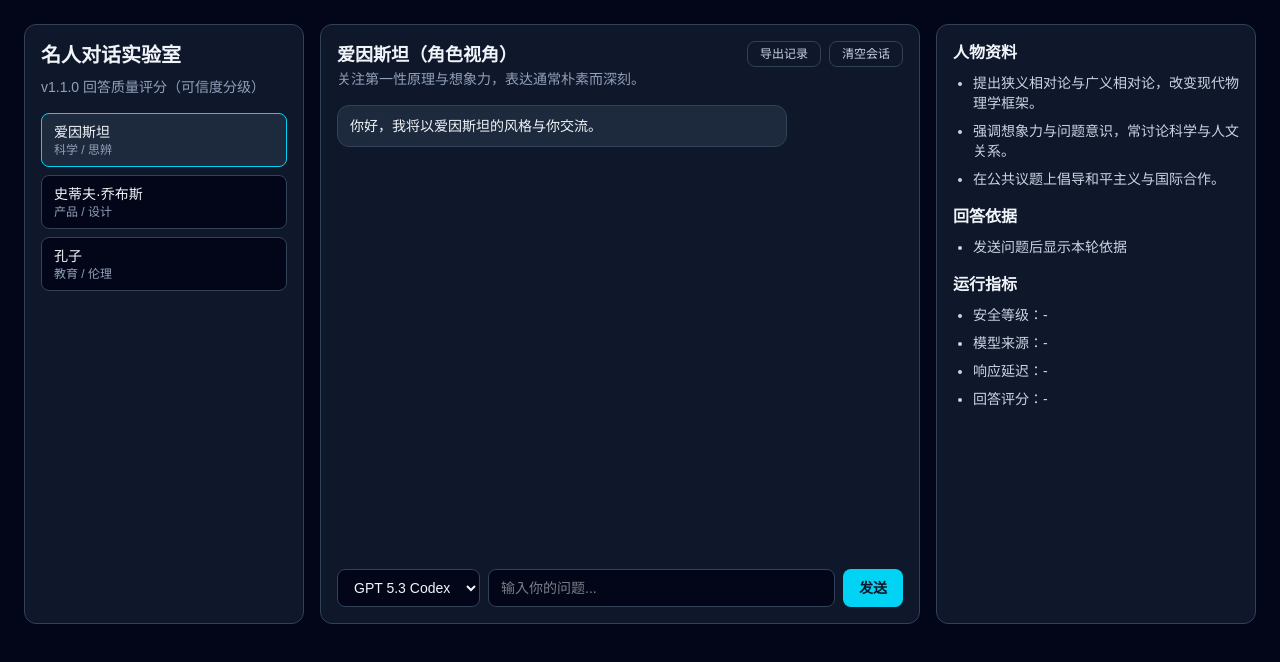
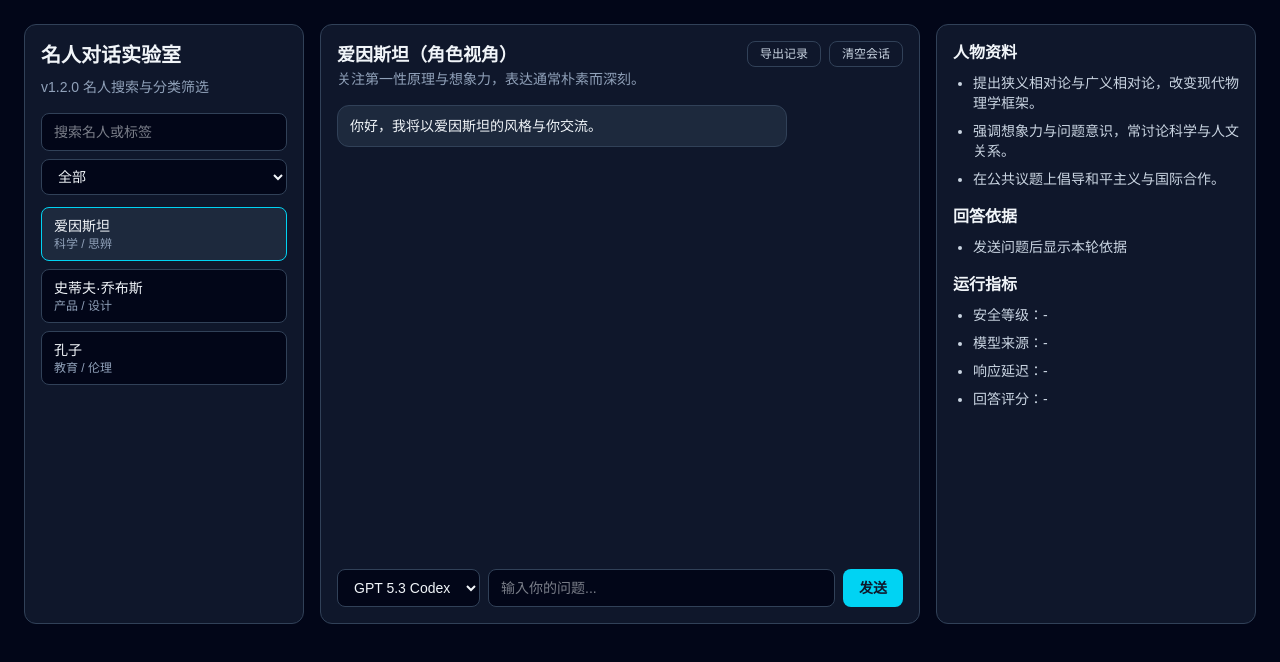
Before and after one commit to wjj5728/celebrity-chat, a Next.js app: page / in a window 1280 px wide. Shown: the top 662 px of the page. Built offline with nearby package versions, Linux system fonts and the light colour scheme.

Commit message:
v1.2.0: add persona search and tag filtering

```diff
--- a/app/page.tsx
+++ b/app/page.tsx
@@ -16,6 +16,8 @@ export default function HomePage() {
   const [personaId, setPersonaId] = useState(personas[0].id);
   const [model, setModel] = useState("gpt-5.3-codex");
   const [question, setQuestion] = useState("");
+  const [search, setSearch] = useState("");
+  const [tagFilter, setTagFilter] = useState("全部");
   const [messages, setMessages] = useState<Msg[]>([
     { role: "assistant", text: `你好，我将以${personas[0].name}的风格与你交流。` },
   ]);
@@ -24,6 +26,15 @@ export default function HomePage() {
   const [metaInfo, setMetaInfo] = useState<{ level?: string; latencyMs?: number; provider?: string; score?: number; scoreLevel?: string }>({});
 
   const current = useMemo(() => personas.find((p) => p.id === personaId) || personas[0], [personaId]);
+  const tags = useMemo(() => ["全部", ...Array.from(new Set(personas.map((p) => p.tag.split("/")[0].trim())))], []);
+  const filteredPersonas = useMemo(() => {
+    return personas.filter((p) => {
+      const hitTag = tagFilter === "全部" || p.tag.includes(tagFilter);
+      const key = search.trim().toLowerCase();
+      const hitSearch = !key || p.name.toLowerCase().includes(key) || p.tag.toLowerCase().includes(key);
+      return hitTag && hitSearch;
+    });
+  }, [search, tagFilter]);
 
   useEffect(() => {
     const raw = window.localStorage.getItem(CHAT_STATE_KEY);
@@ -112,9 +123,28 @@ export default function HomePage() {
       <div className="mx-auto grid max-w-[1400px] grid-cols-1 gap-4 lg:grid-cols-[280px_1fr_320px]">
         <aside className="rounded-xl border border-slate-700 bg-slate-900 p-4">
           <h1 className="text-xl font-semibold">名人对话实验室</h1>
-          <p className="mt-2 text-sm text-slate-400">v1.1.0 回答质量评分（可信度分级）</p>
+          <p className="mt-2 text-sm text-slate-400">v1.2.0 名人搜索与分类筛选</p>
           <div className="mt-4 space-y-2">
-            {personas.map((p) => (
+            <input
+              value={search}
+              onChange={(e) => setSearch(e.target.value)}
+              placeholder="搜索名人或标签"
+              className="w-full rounded-lg border border-slate-700 bg-slate-950 px-3 py-2 text-sm"
+            />
+            <select
+              value={tagFilter}
+              onChange={(e) => setTagFilter(e.target.value)}
+              className="w-full rounded-lg border border-slate-700 bg-slate-950 px-3 py-2 text-sm"
+            >
+              {tags.map((tag) => (
+                <option key={tag} value={tag}>
+                  {tag}
+                </option>
+              ))}
+            </select>
+          </div>
+          <div className="mt-3 space-y-2">
+            {filteredPersonas.map((p) => (
               <button
                 key={p.id}
                 className={`w-full rounded-lg border px-3 py-2 text-left text-sm ${personaId === p.id ? "border-cyan-400 bg-slate-800" : "border-slate-700 bg-slate-950"}`}
@@ -129,6 +159,9 @@ export default function HomePage() {
                 <div className="text-xs text-slate-400">{p.tag}</div>
               </button>
             ))}
+            {filteredPersonas.length === 0 && (
+              <div className="rounded-lg border border-slate-700 bg-slate-950 px-3 py-2 text-xs text-slate-400">未找到匹配名人</div>
+            )}
           </div>
         </aside>
 
```
Also changed, not shown: 1 other file (tests, documents, lock files or other folders).
